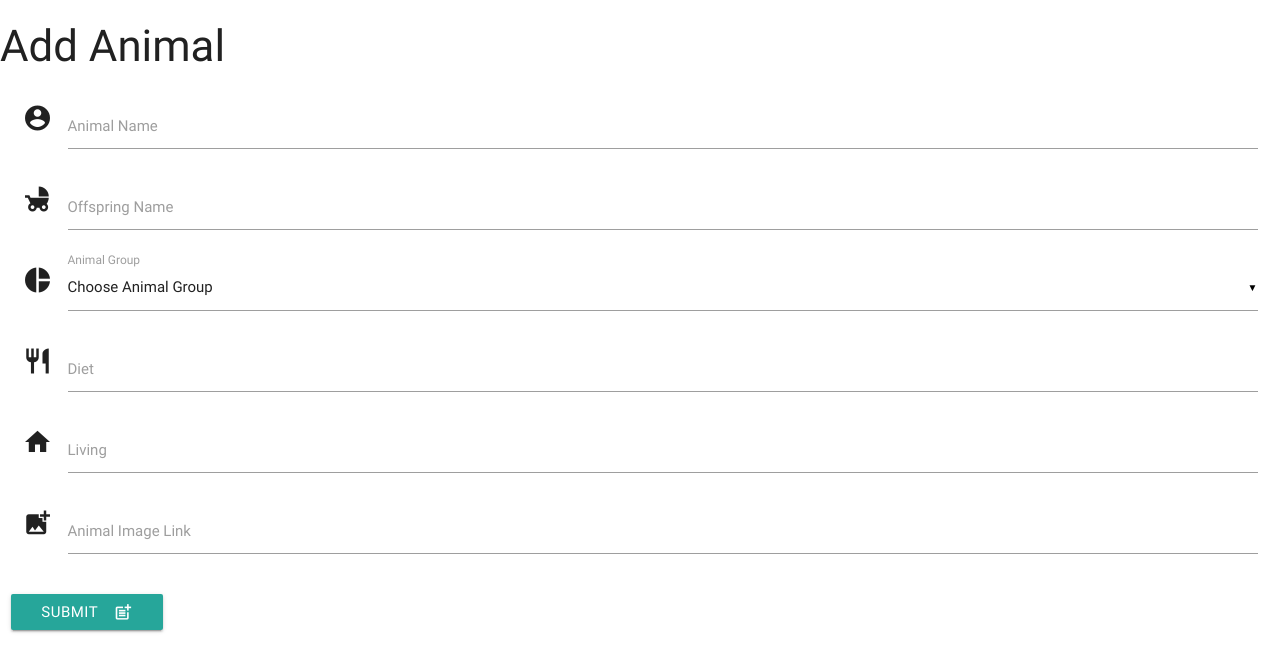
After one commit to jonnytdavies/data-centric-milestone, a Flask app: page /add_animal in a window 1280 px wide. The commit adds this page. Shown: the top 672 px of the page. Run offline with Flask 2, Linux system fonts and the light colour scheme; data that the repository does not hold is empty; some libraries are stand-ins or nearby versions.

Commit message:
Added form to post new data to the animals dataset, and made functional via the app.py file

```diff
--- a/app.py
+++ b/app.py
@@ -19,6 +19,18 @@ def get_animals():
     return render_template("animals.html", animals=mongo.db.animals.find())
 
 
+@app.route('/add_animal')
+def add_animal():
+    return render_template("addanimal.html", group=mongo.db.group.find())
+
+
+@app.route('/insert_animal', methods=['POST'])
+def insert_animal():
+    animals = mongo.db.animals
+    animals.insert_one(request.form.to_dict())
+    return redirect(url_for('get_animals'))
+
+
 if __name__ == '__main__':
     app.run(host=os.environ.get('IP'), port=int(
         os.environ.get('PORT')), debug=True)
--- a/assets/css/style.css
+++ b/assets/css/style.css
@@ -0,0 +1,3 @@
+.card .card-image {
+    text-shadow: 2px 2px 1px #000!important;
+}
--- /dev/null
+++ b/templates/addanimal.html
@@ -0,0 +1,51 @@
+{% extends 'base.html' %} {% block content %}
+
+<h3>Add Animal</h3>
+<div class="row">
+	<form action="{{ url_for('insert_animal') }}" method="POST" class="col s12">
+		<div class="row">
+			<div class="input-field col s12">
+				<i class="material-icons prefix">account_circle</i>
+				<input id="animal_name" name="animal_name" type="text" class="validate">
+				<label for="icon_prefix">Animal Name</label>
+			</div>
+			<div class="input-field col s12">
+				<i class="material-icons prefix">child_friendly</i>
+				<input id="child_name" name="child_name" type="text" class="validate">
+				<label for="icon_telephone">Offspring Name</label>
+			</div>
+			<div class="input-field col s12">
+				<i class="material-icons prefix">pie_chart</i>
+				<select id="group_name" name="group_name">
+                    <option value="" disabled selected>Choose Animal Group</option>
+                    {% for group in group %}
+                    <option value="{{group.group_name}}">{{group.group_name}}</option>
+                    {% endfor %}
+                </select>
+				<label>Animal Group</label>
+			</div>
+			<div class="input-field col s12">
+				<i class="material-icons prefix">restaurant</i>
+				<input id="diet" name="diet" type="text" class="validate">
+				<label for="icon_telephone">Diet</label>
+			</div>
+			<div class="input-field col s12">
+				<i class="material-icons prefix">home</i>
+				<input id="habitat" name="habitat" type="text" class="validate">
+				<label for="icon_prefix">Living</label>
+			</div>
+			<div class="input-field col s12">
+				<i class="material-icons prefix">add_photo_alternate</i>
+				<input id="animal_image" name="animal_image" type="text" class="validate">
+				<label for="icon_prefix">Animal Image Link</label>
+			</div>
+		</div>
+		<div class="row">
+			<button class="btn waves-effect waves-light" type="submit" name="action">Submit
+                <i class="material-icons right">post_add</i>
+            </button>
+		</div>
+	</form>
+</div>
+
+{% endblock %}
--- a/templates/animals.html
+++ b/templates/animals.html
@@ -1,5 +1,4 @@
-{% extends 'base.html' %}
-{% block content %}
+{% extends 'base.html' %} {% block content %}
 
 <h1>Domesticated Animals</h1>
 <div class="row">
@@ -8,7 +7,7 @@
 		<div class="card">
 			<div class="card-image">
 				<img src="{{animal.animal_image}}">
-				<span class="card-title">{{animal.animal_name}}</span>
+				<span class="card-title title-shadow"><strong>{{animal.animal_name}}</strong></span>
 				<a class="btn-floating halfway-fab waves-effect waves-light red"><i class="material-icons">edit</i></a>
 			</div>
 			<div class="card-content">
--- a/templates/base.html
+++ b/templates/base.html
@@ -8,6 +8,7 @@
 
 	<link href="https://fonts.googleapis.com/icon?family=Material+Icons" rel="stylesheet">
 	<link rel="stylesheet" href="https://cdnjs.cloudflare.com/ajax/libs/materialize/0.100.2/css/materialize.min.css">
+
 	<title>Animals</title>
 </head>
 
@@ -19,6 +20,11 @@
 	<script src="https://cdnjs.cloudflare.com/ajax/libs/jquery/3.5.0/jquery.min.js"
 		integrity="sha256-xNzN2a4ltkB44Mc/Jz3pT4iU1cmeR0FkXs4pru/JxaQ=" crossorigin="anonymous"></script>
 	<script src="https://cdnjs.cloudflare.com/ajax/libs/materialize/0.100.2/js/materialize.min.js"></script>
+	<script>
+		$(document).ready(function() {
+            $('select').material_select();
+        });
+	</script>
 </body>
 
 </html>
```
